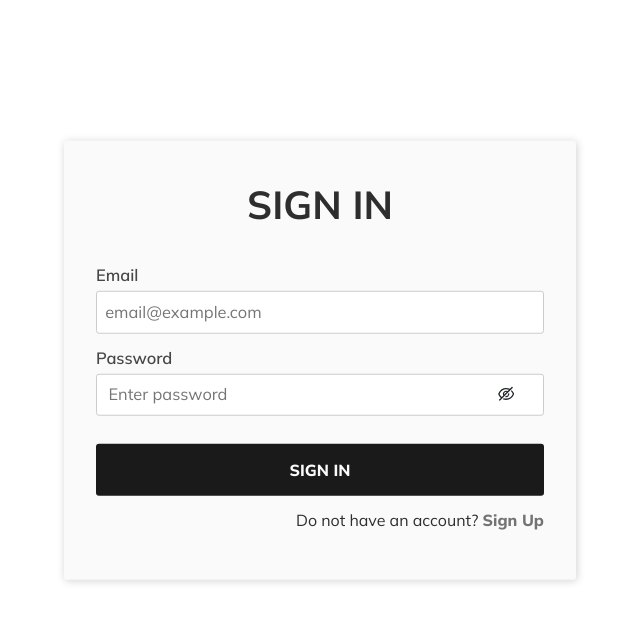
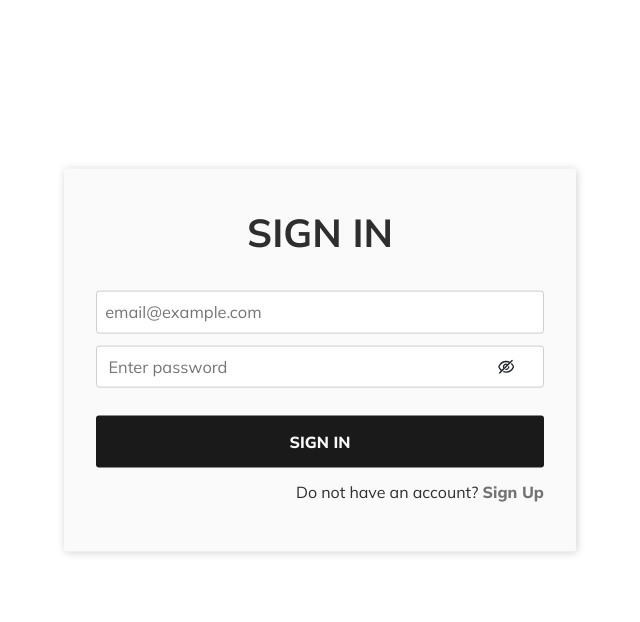
Before and after one commit to MAbdurahman/bs-reactjs-validation, a React (Vite) app: page / in a window 1280 px wide. Shown: the top 622 px of the page, without its empty margins (320-960 px from the left). Built offline with nearby package versions, Linux system fonts and the light colour scheme.

Commit message:
Adjust routes to work on Netlify

```diff
--- a/src/Auth/SignIn/index.jsx
+++ b/src/Auth/SignIn/index.jsx
@@ -70,7 +70,7 @@ export default function SignIn() {
             <button type='submit' className='sign__in__form--button'>Sign In</button>
             <p className='sign__in__form--text'>Do not have an account? <span
                className='sign__in__form--text--link'><Link
-               to='/sign-up'>Sign Up</Link></span></p>
+               to='/sign-up-2'>Sign Up</Link></span></p>
          </form>
       </section>
    );
--- a/src/Auth/SignIn2/index.jsx
+++ b/src/Auth/SignIn2/index.jsx
@@ -69,7 +69,7 @@ export default function SignIn2() {
             <button type='submit' className={styles.sign__in__form__button}>Sign In</button>
             <p className={styles.sign__in__form__text}>Do not have an account? <span
                className={styles.sign__in__form__text__link}><Link
-               to='/sign-up-2'>Sign Up</Link></span></p>
+               to='/sign-up'>Sign Up</Link></span></p>
          </form>
       </section>
    );
--- a/src/Auth/SignUp2/index.jsx
+++ b/src/Auth/SignUp2/index.jsx
@@ -4,7 +4,6 @@ import {EyeInvisibleOutlined, EyeOutlined} from '@ant-design/icons';
 import {validateUserInfo} from '../../assets/utils/functionsUtils';
 import PasswordStrengthMeter from '../../Components/PasswordStrengthMeter/index.jsx';
 import useNotification from '../../assets/hooks/useNotification.jsx';
-import {toast} from 'react-toastify';
 import styles from './SignUp2.module.css';
 
 export default function SignUp2() {
--- a/src/app/App.jsx
+++ b/src/app/App.jsx
@@ -12,7 +12,7 @@ export default function App() {
    return (
       <Fragment>
          <Routes>
-            <Route path='/' element={<SignIn/>}/>
+            <Route path='/' element={<SignIn2/>}/>
             <Route path='/sign-in' element={<SignIn/>}/>
             <Route path='/sign-up' element={<SignUp/>}/>
             <Route path='/sign-in-2' element={<SignIn2/>}/>
```
